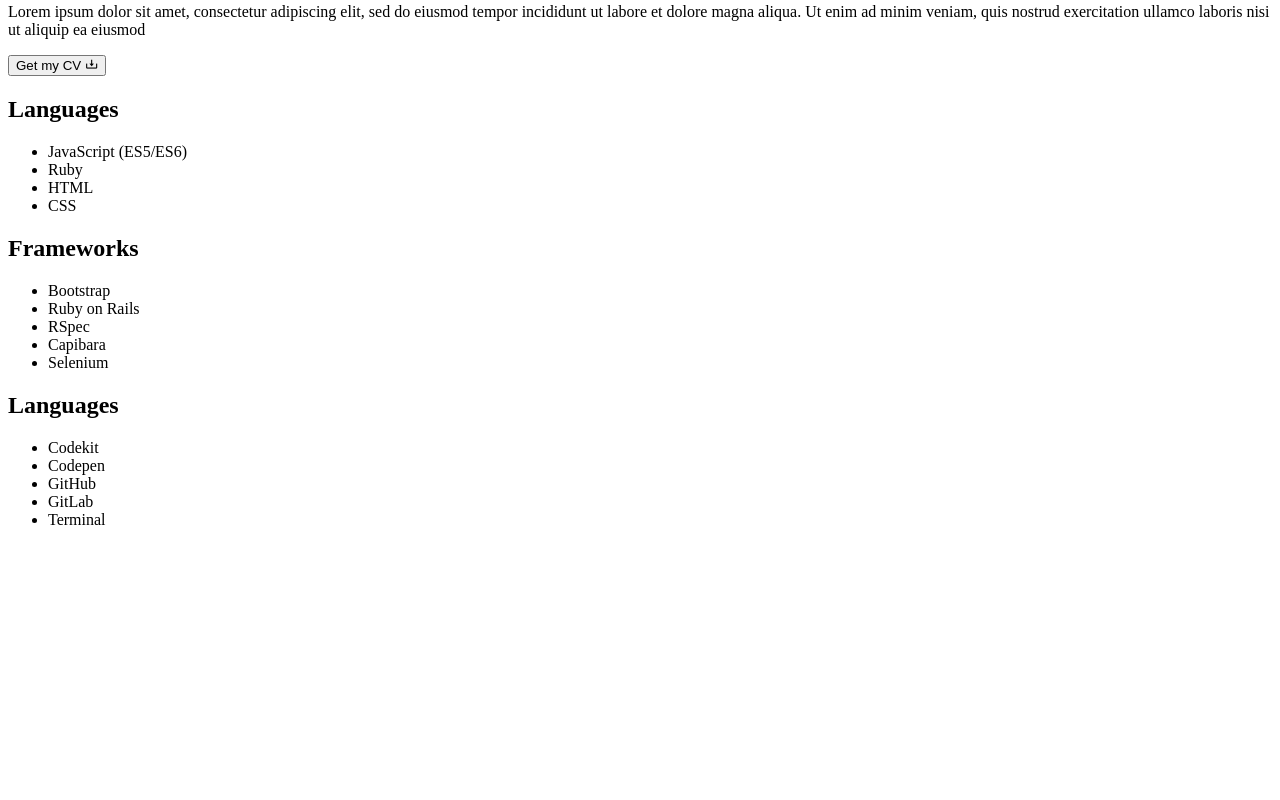
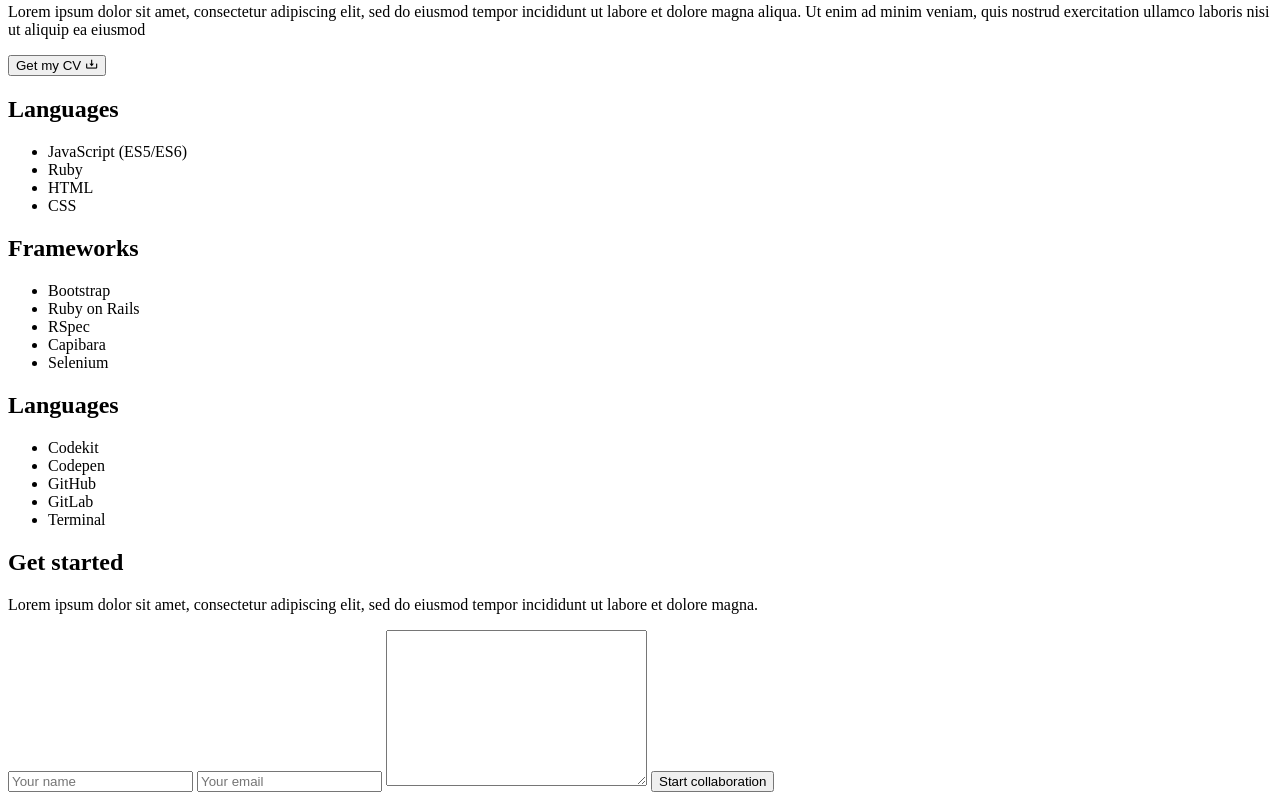
Before and after one commit to juandapps/portfolio-marcus-aurelius, a plain HTML site: page index.html in a window 1280 px wide. Shown: the part 675-1475 px from the top of the page. Before the commit the page ends 1220 px from the top, so only its background shows below. Drawn offline with nearby package versions, Linux system fonts and the light colour scheme.

Commit message:
Add the contact form

```diff
--- a/index.html
+++ b/index.html
@@ -116,5 +116,19 @@
     </section>
 
     <!-- GET STARTED -->
+    <section id="contact">
+      <div class="contact-container">
+        <h2>Get started</h2>
+        <p>Lorem ipsum dolor sit amet, consectetur adipiscing elit, sed do eiusmod tempor incididunt ut labore et dolore magna.</p>
+      </div>
+      <form action="">
+        <input type="text" maxlength="30" name="name" id="name" placeholder="Your name" spellcheck="true" required>
+        <input type="text" maxlength="30" name="name" id="name" placeholder="Your email" spellcheck="true" required>
+        <textarea name="message" id="message" cols="30" rows="10" maxlength="500" placeholder="Enter your message" spellcheck="true" required wrap="hard">
+
+        </textarea>
+        <button type="submit" class="form-button">Start collaboration</button>
+      </form>
+    </section>
   </body>
 </html>
```
